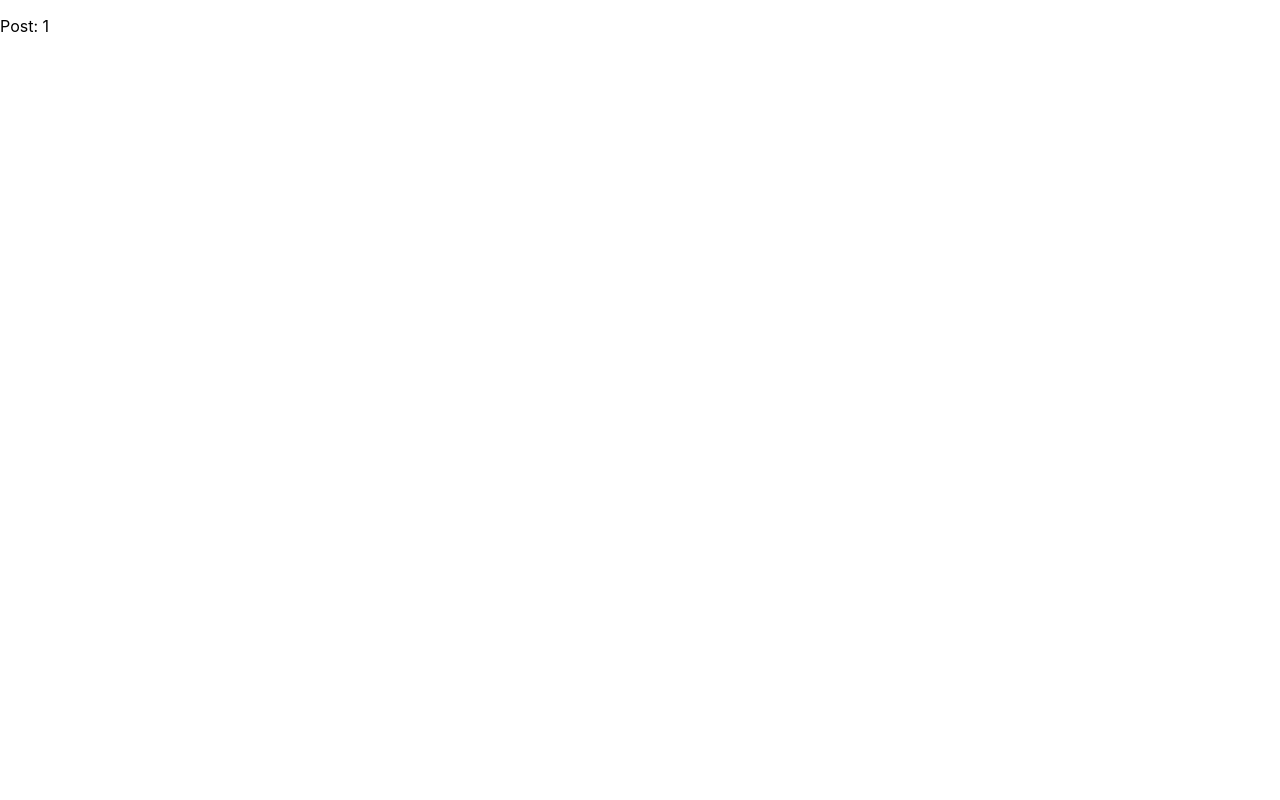
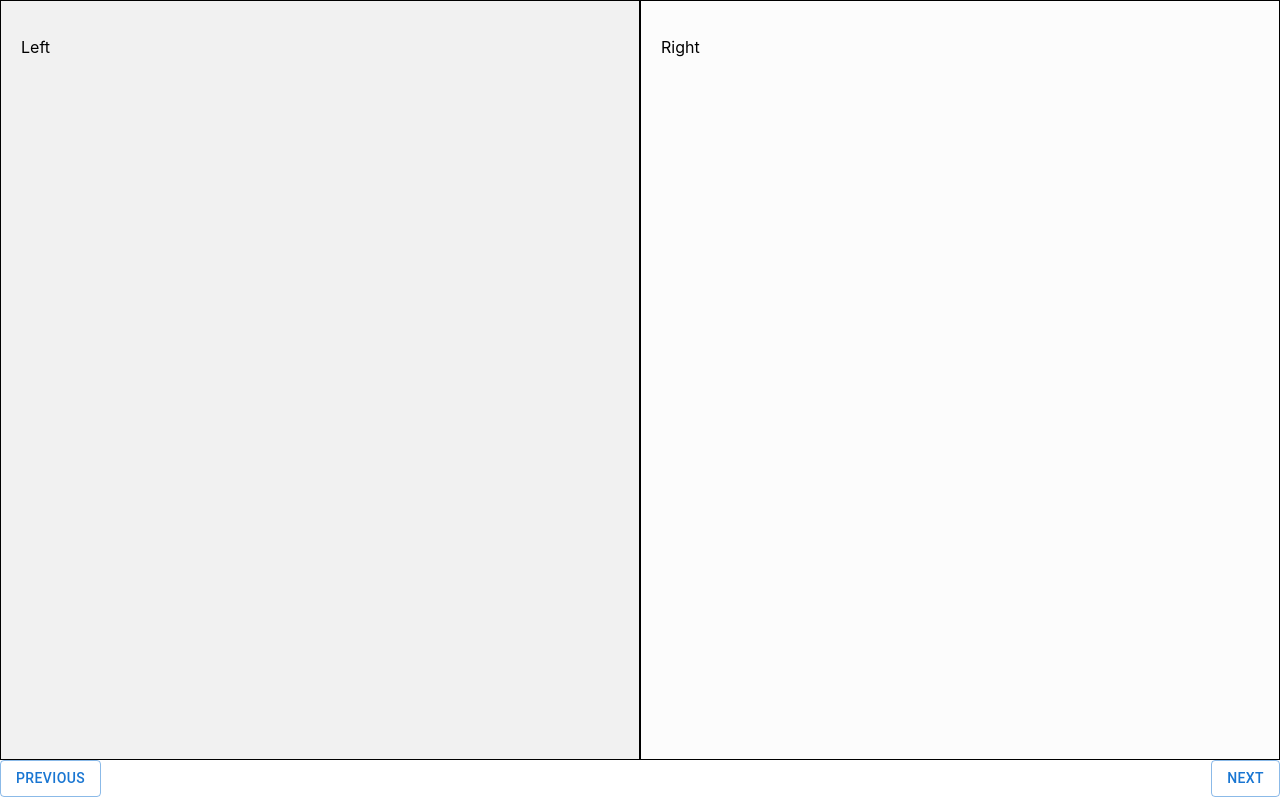
Before and after one commit to Dragonite-7/digital-yearbook, a Next.js app: page /yearbooks/1 in a window 1280 px wide. Built offline with nearby package versions, Linux system fonts and the light colour scheme.

Commit message:
Left page is seperated from the right

```diff
--- /dev/null
+++ b/src/components/YearBookFooter.tsx
@@ -0,0 +1,30 @@
+import React from 'react';
+import Button from '@mui/material/Button';
+import Grid from '@mui/material/Grid';
+
+const YearBookFooter: React.FC = () => {
+
+  return (
+    <Grid
+      container
+      direction="row"
+      justifyContent="space-between"
+      alignItems="center"
+    >
+      <Button
+        variant="outlined"
+        onClick={() => alert('TODO')}
+      >
+        Previous
+      </Button>
+      <Button
+        variant="outlined"
+        onClick={() => alert('TODO')}
+      >
+        Next
+      </Button>
+    </Grid>
+  );
+};
+
+export default YearBookFooter;
--- /dev/null
+++ b/src/components/YearBookPage.tsx
@@ -0,0 +1,23 @@
+import React from 'react';
+
+interface Props {
+  // users might need to be updated...
+  users: any; // User data to populate page
+  left?: boolean | void;
+  right?: boolean | void;
+}
+
+const YearBookPage: React.FC<Props> = (props) => {
+  return (
+    <div style={{
+      width: '50%',
+      border: '1px solid black',
+      backgroundColor: props.left? '#f1f1f1' : '#fcfcfc',
+      padding: 20,
+    }}>
+      <p>{props.users}</p>
+    </div>
+  )
+};
+
+export default YearBookPage;
--- a/src/pages/yearbooks/[pid].tsx
+++ b/src/pages/yearbooks/[pid].tsx
@@ -1,11 +1,33 @@
 import React from 'react';
 import { useRouter } from 'next/router';
+import YearBookPage from '../../components/YearBookPage';
+import YearBookFooter from '../../components/YearBookFooter';
 
 const Post = () => {
   const router = useRouter()
   const { pid } = router.query
 
-  return <p>Post: {pid}</p>
+  // TODO: Query the backend to get the correct yearbook data to replace this
+  // mock data leveraging the pid.
+  return (
+    <div style={{
+      width: '100vw',
+    }}>
+      <div style={{
+        width: '100vw',
+        height: 'calc(100vh - 40px)',
+        display: 'flex',
+      }}>
+        <YearBookPage users="Left" left={true}/>
+        <YearBookPage users="Right" right={true}/>
+      </div>
+      <div style={{
+        height: 40
+      }}>
+        <YearBookFooter />
+      </div>
+    </div>
+  )
 }
 
 export default Post
```
